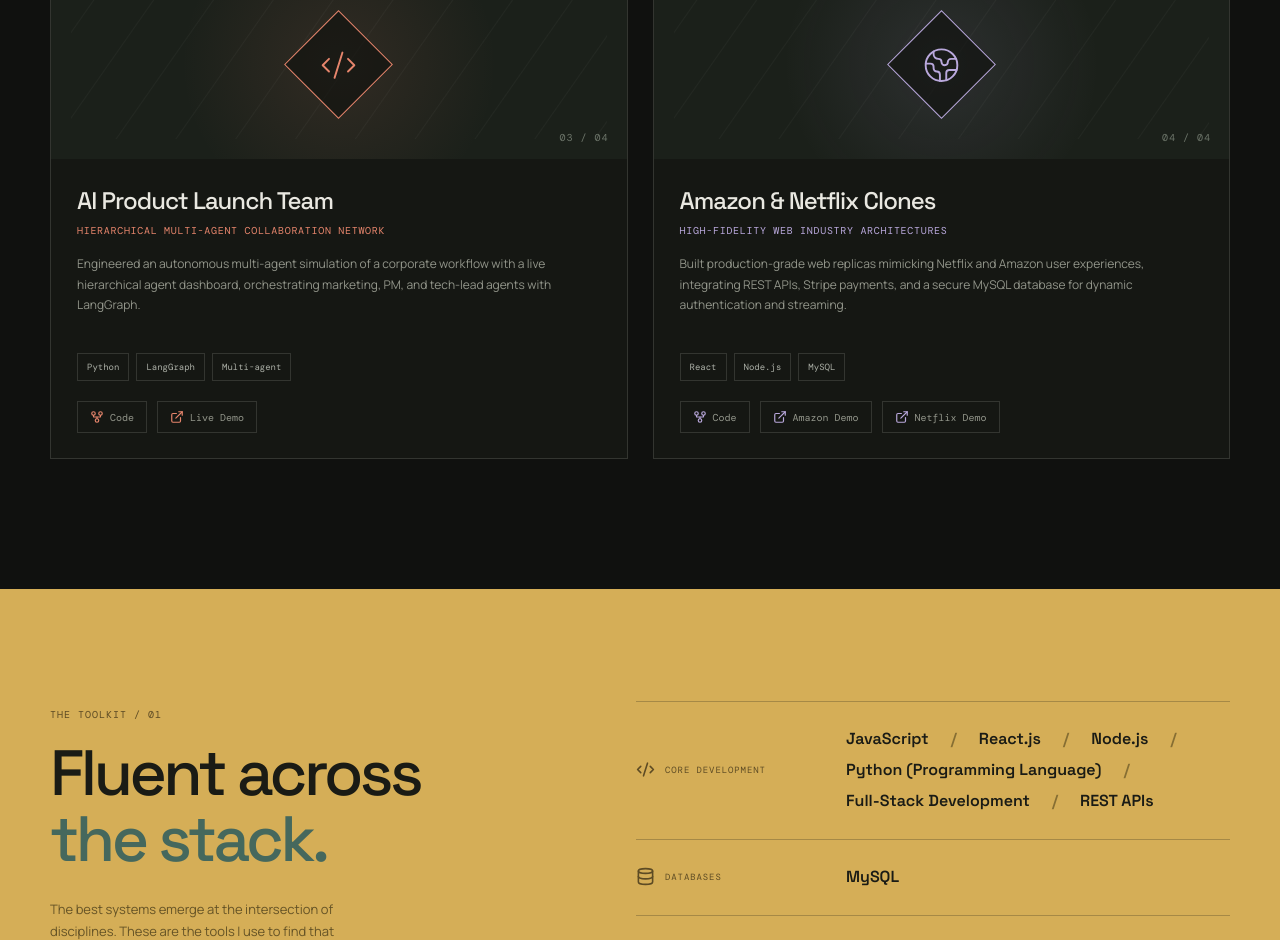
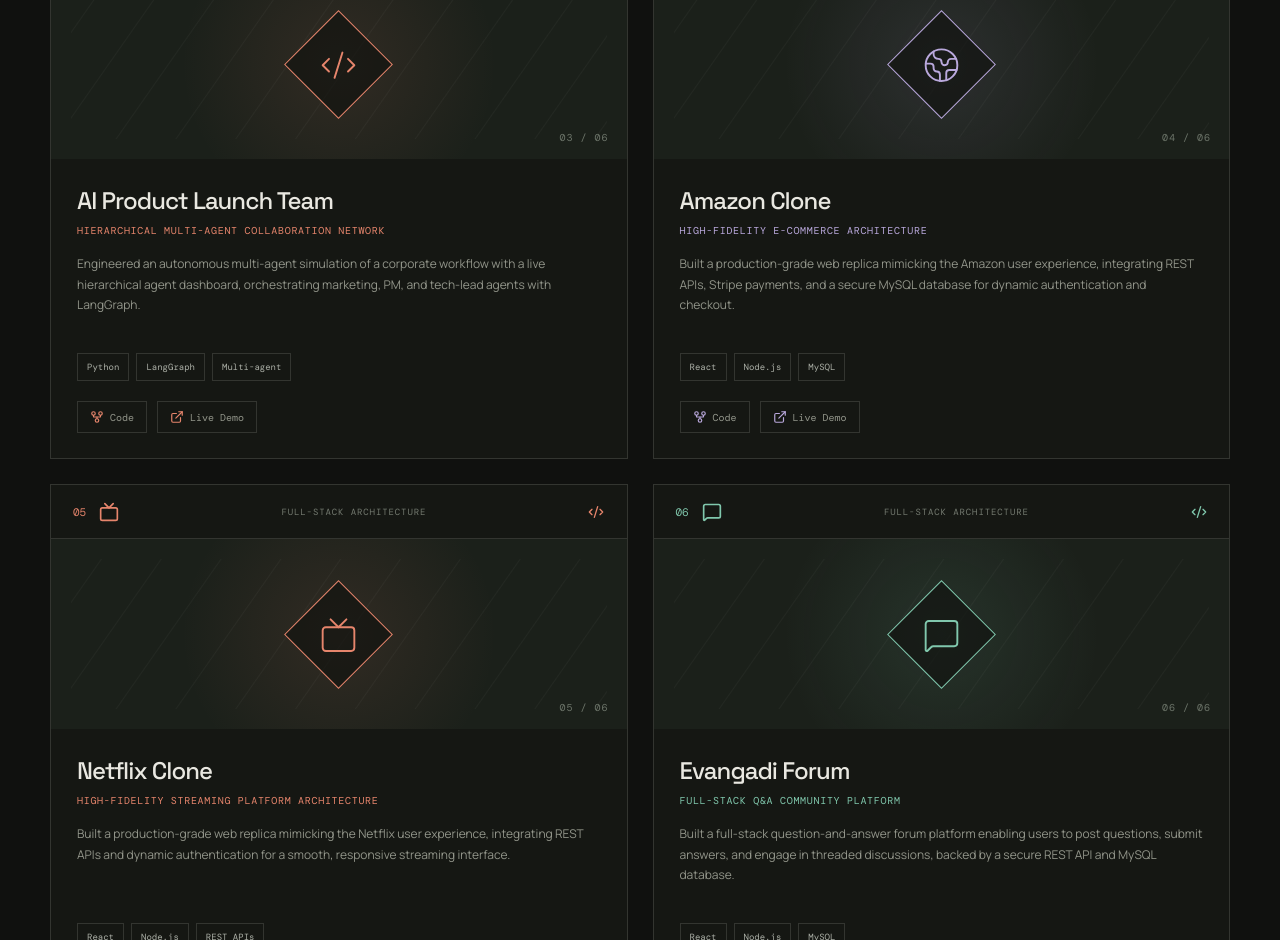
Before and after one commit to hailemichaeltesfsye-hue/hailemichael-portfolio, a React (Vite) app: page / in a window 1280 px wide. Shown: the part 1860-2800 px from the top of the page. Built offline with nearby package versions, Linux system fonts and the light colour scheme.

Commit message:
Split Amazon/Netflix clones into separate projects, add Evangadi Forum

```diff
--- a/src/App.jsx
+++ b/src/App.jsx
@@ -10,9 +10,11 @@
   Globe2,
   Mail,
   Menu,
+  MessageSquare,
   Network,
   Send,
   Sparkles,
+  Tv,
   X,
 } from 'lucide-react'
 import { useState } from 'react'
@@ -57,16 +59,40 @@
   {
     number: '04',
     category: 'FULL-STACK ARCHITECTURE',
-    title: 'Amazon & Netflix Clones',
-    subtitle: 'High-Fidelity Web Industry Architectures',
-    description: 'Built production-grade web replicas mimicking Netflix and Amazon user experiences, integrating REST APIs, Stripe payments, and a secure MySQL database for dynamic authentication and streaming.',
+    title: 'Amazon Clone',
+    subtitle: 'High-Fidelity E-Commerce Architecture',
+    description: 'Built a production-grade web replica mimicking the Amazon user experience, integrating REST APIs, Stripe payments, and a secure MySQL database for dynamic authentication and checkout.',
     stack: ['React', 'Node.js', 'MySQL'],
     accent: 'lavender',
     icon: Globe2,
     github: 'https://github.com/hailemichaeltesfsye-hue/amazon-clone-backend',
+    demos: [{ label: 'Live Demo', href: 'https://amazon-clone-frontend-mxye-pwtq42tun-coremind2.vercel.app/' }],
+  },
+  {
+    number: '05',
+    category: 'FULL-STACK ARCHITECTURE',
+    title: 'Netflix Clone',
+    subtitle: 'High-Fidelity Streaming Platform Architecture',
+    description: 'Built a production-grade web replica mimicking the Netflix user experience, integrating REST APIs and dynamic authentication for a smooth, responsive streaming interface.',
+    stack: ['React', 'Node.js', 'REST APIs'],
+    accent: 'coral',
+    icon: Tv,
+    github: 'https://github.com/hailemichaeltesfsye-hue/Netflix_Clone_2026A',
+    demos: [{ label: 'Live Demo', href: 'https://hailemichaeltesfsye-hue.github.io/Netflix_Clone_2026A/' }],
+  },
+  {
+    number: '06',
+    category: 'FULL-STACK ARCHITECTURE',
+    title: 'Evangadi Forum',
+    subtitle: 'Full-Stack Q&A Community Platform',
+    description: 'Built a full-stack question-and-answer forum platform enabling users to post questions, submit answers, and engage in threaded discussions, backed by a secure REST API and MySQL database.',
+    stack: ['React', 'Node.js', 'MySQL'],
+    accent: 'mint',
+    icon: MessageSquare,
+    github: 'https://github.com/hailemichaeltesfsye-hue/evangadi-backend',
     demos: [
-      { label: 'Amazon Demo', href: 'https://amazon-clone-frontend-mxye-pwtq42tun-coremind2.vercel.app/' },
-      { label: 'Netflix Demo', href: 'https://hailemichaeltesfsye-hue.github.io/Netflix_Clone_2026A/' },
+      { label: 'Live Demo', href: 'https://evangadi-frontend-b6mf1540a-coremind2.vercel.app' },
+      { label: 'Frontend Repo', href: 'https://github.com/hailemichaeltesfsye-hue/evangadi-frontend' },
     ],
   },
 ]
@@ -222,7 +248,7 @@
       <div className="project-art">
         <div className="art-lines" />
         <div className="art-icon"><Icon size={38} strokeWidth={1.2} /></div>
-        <span className="art-label">{project.number} / 04</span>
+        <span className="art-label">{project.number} / 06</span>
       </div>
       <div className="project-body">
         <h3>{project.title}</h3>
```
